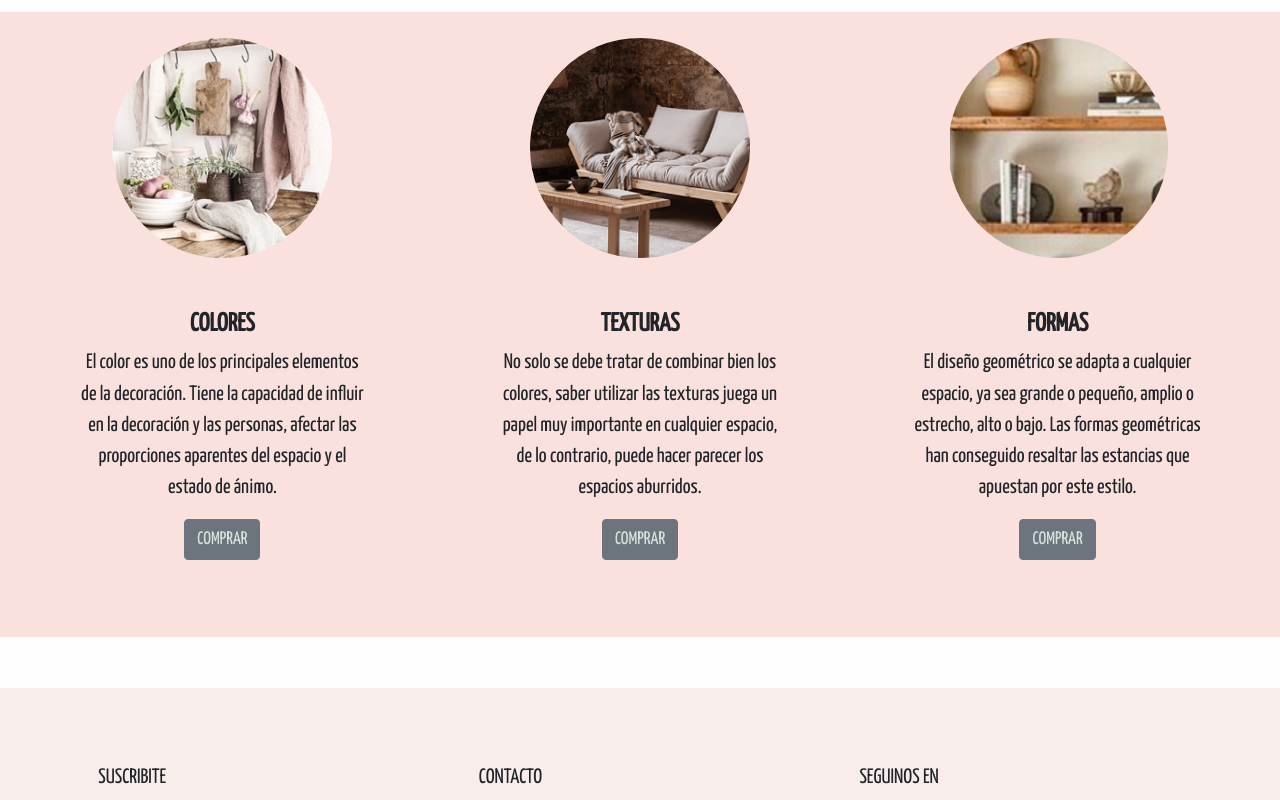
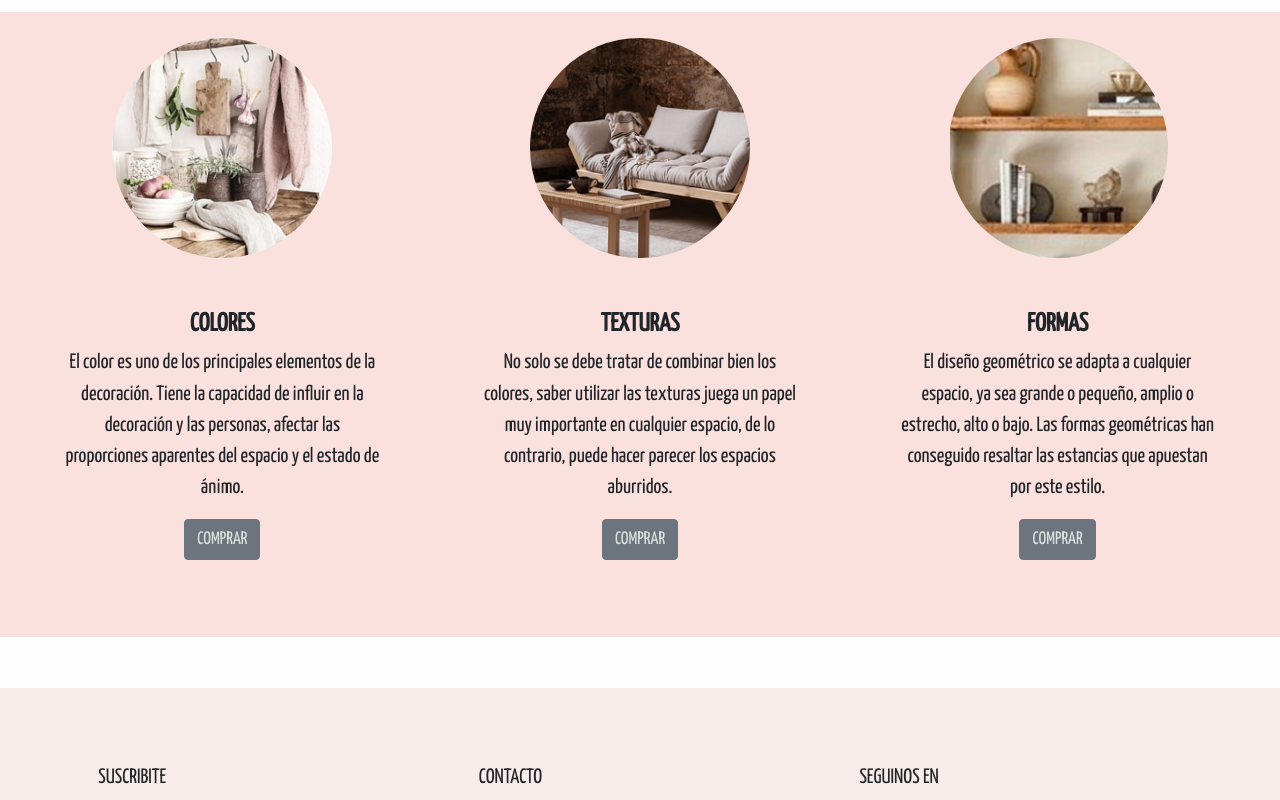
Before and after one commit to Paola-Dominino/Proyecto_Final, a plain HTML site: page index.html in a window 1280 px wide. Shown: the part 624-1424 px from the top of the page. Drawn offline with nearby package versions, Linux system fonts and the light colour scheme.

Commit message:
Entrega Final

```diff
--- a/main.scss
+++ b/main.scss
@@ -88,7 +88,7 @@ body{
     flex-direction: column;
     font-size: 1.3rem;
     text-align: center;
-    margin: 3%;
+    margin: 3% 0%;
     padding: 10%;
 
     h5{
```
Also changed, not shown: main.css, 1 other file.
